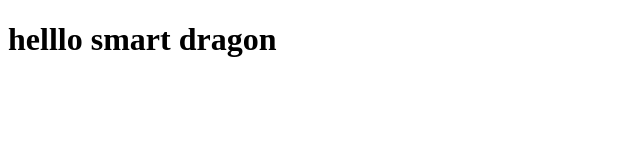
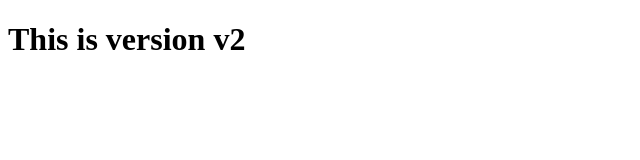
Before and after one commit to AamirKhan844/myrepo90, a plain HTML site: page index.html in a window 1280 px wide. Shown: the whole page, without its empty margins (0-640 px from the left). Drawn offline with Linux system fonts and the light colour scheme.

Commit message:
this is v2 of index.html

```diff
--- a/index.html
+++ b/index.html
@@ -6,6 +6,6 @@
     <title>Document</title>
   </head>
   <body>
-    <h1>helllo smart dragon</h1>
+    <h1>This is version v2</h1>
   </body>
 </html>
```
